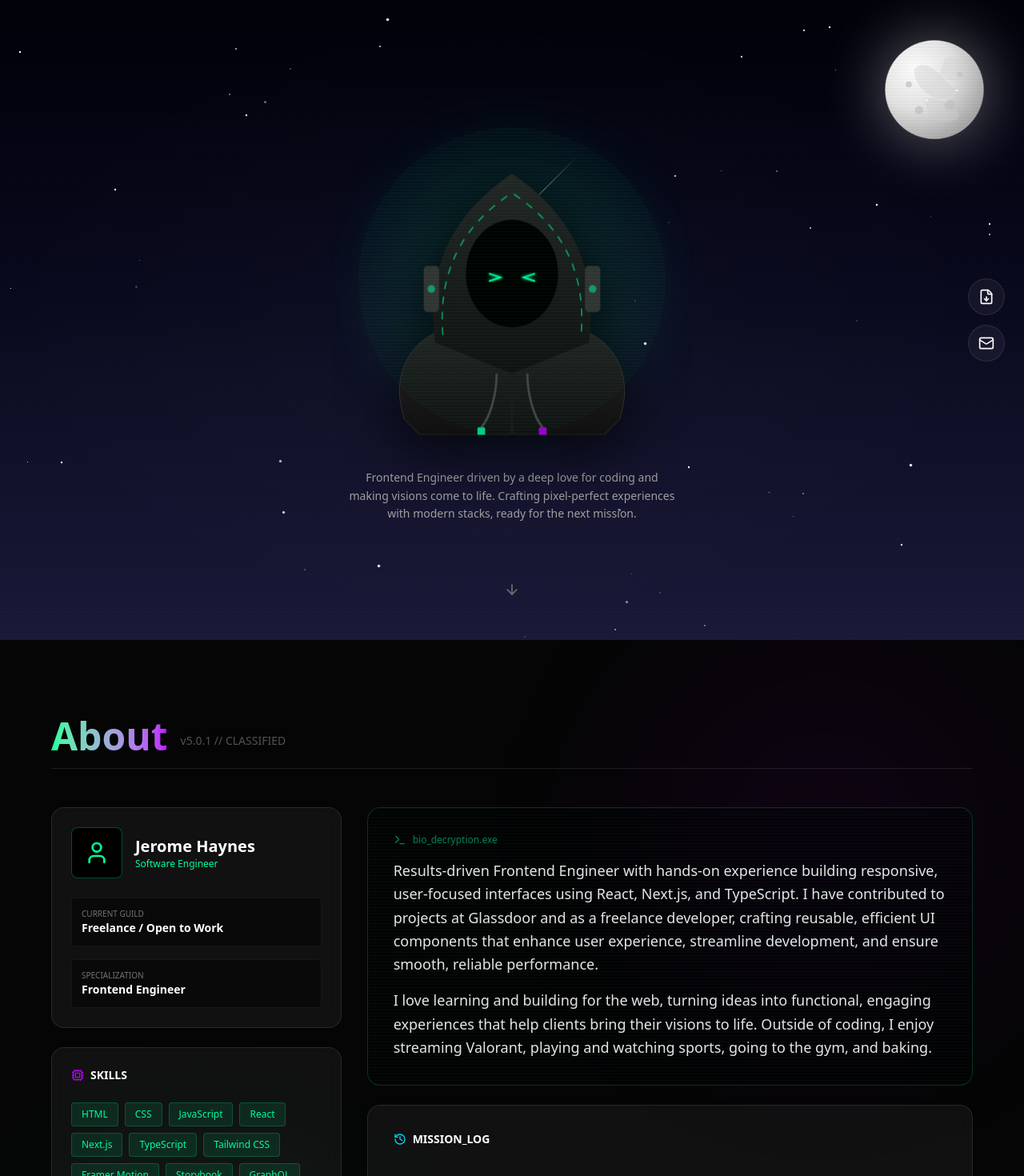
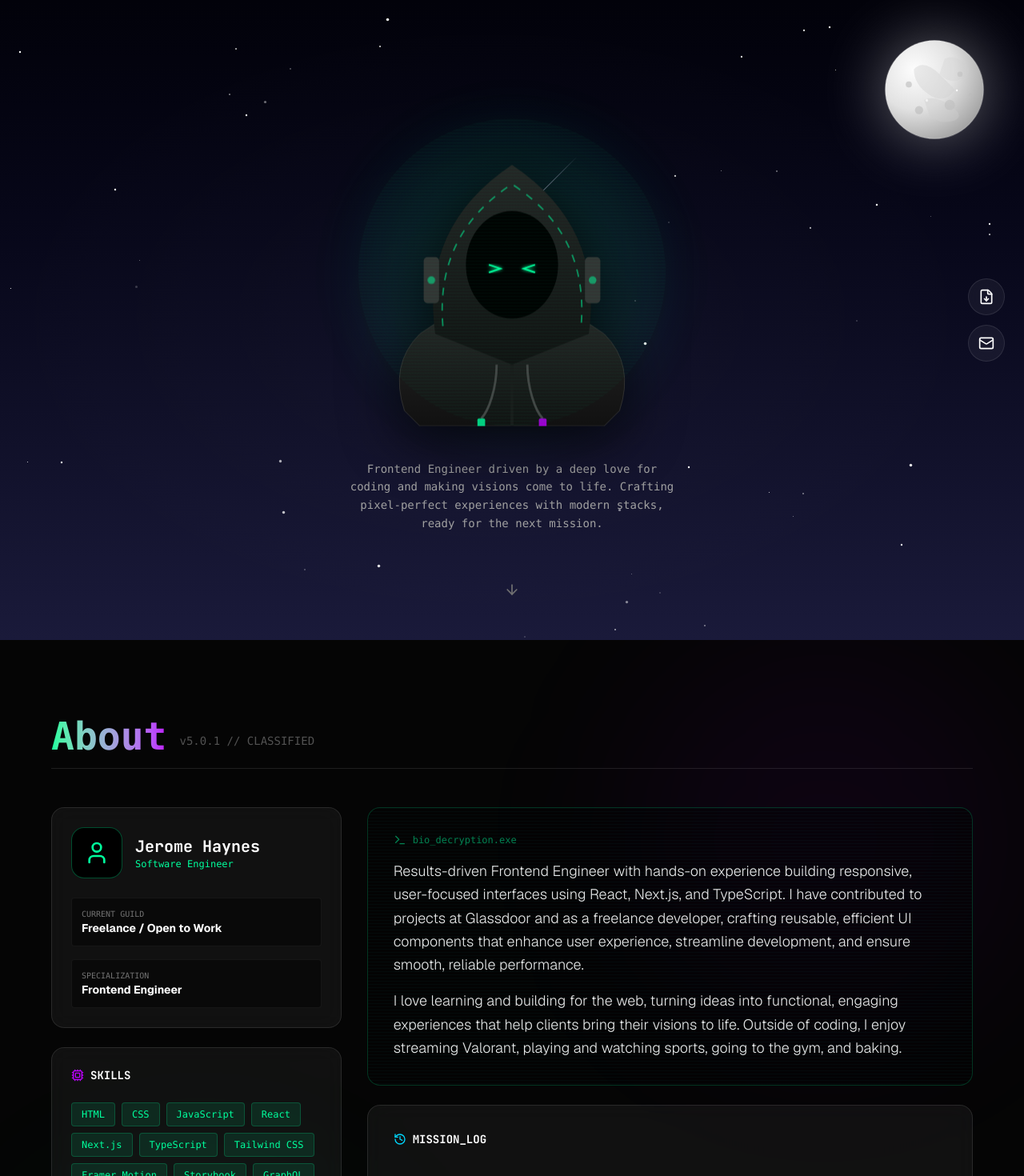
Before and after one commit to dev-rome/v5, a Next.js app: page / in a window 1280 px wide. Shown: the top 1470 px of the page at 80% size. Built offline with nearby package versions, Linux system fonts and the light colour scheme.

Commit message:
chore: update app files

```diff
--- /dev/null
+++ b/app/Layout.module.css
@@ -0,0 +1,14 @@
+.pageMain {
+    display: flex;
+    min-height: 100vh;
+    width: 100%;
+    position: relative;
+    align-items: center;
+    justify-content: center;
+    flex-direction: column;
+}
+
+.body {
+    -webkit-font-smoothing: antialiased;
+    -moz-osx-font-smoothing: grayscale;
+}
--- a/app/globals.css
+++ b/app/globals.css
@@ -1,9 +1,40 @@
 @import "tailwindcss";
 
+/* =========================
+   Design Tokens
+   ========================= */
+:root {
+  /* Fonts */
+  --font-body: var(--font-geist-sans);
+  --font-heading: var(--font-jetbrains-mono);
+
+  /* Colors */
+  --background: #050505;
+  --foreground: #e0e0e0;
+  --primary: #00ff9d;
+  --secondary: #bd00ff;
+  --accent: #00d8ff;
+  --white: #fff;
+  --black: #000;
+
+  /* Glass */
+  --glass-bg: rgba(255, 255, 255, 0.05);
+  --glass-bg-hover: rgba(255, 255, 255, 0.1);
+  --glass-border: rgba(255, 255, 255, 0.1);
+  --glass-border-strong: rgba(255, 255, 255, 0.2);
+  --glass-blur: 12px;
+
+  /* Radius */
+  --radius-sm: 0.25rem;
+  --radius-md: 0.5rem;
+  --radius-lg: 1rem;
+  --radius-xl: 1.5rem;
+}
+
+/* =========================
+   Tailwind Theme Mapping
+   ========================= */
 @theme {
-  --font-sans: var(--font-Geist-sans);
-  --font-mono: var(--font-jetbrains-mono);
-
   --color-background: var(--background);
   --color-foreground: var(--foreground);
   --color-primary: var(--primary);
@@ -11,25 +42,38 @@
   --color-accent: var(--accent);
 }
 
-:root {
-  --background: #050505;
-  --foreground: #e0e0e0;
-  --primary: #00ff9d;
-  --secondary: #bd00ff;
-  --accent: #00d8ff;
-  --grid-color: rgba(255, 255, 255, 0.05);
+/* =========================
+   Base Styles
+   ========================= */
+@layer base {
+
+  *,
+  *::before,
+  *::after {
+    box-sizing: border-box;
+    margin: 0;
+    padding: 0;
   }
 
   body {
     background-color: var(--background);
     color: var(--foreground);
-  font-family: var(--font-sans);
-  background-image:
-    linear-gradient(var(--grid-color) 1px, transparent 1px),
-    linear-gradient(90deg, var(--grid-color) 1px, transparent 1px);
-  background-size: 40px 40px;
-  background-position: center top;
-  overflow-x: hidden;
+    font-family: var(--font-body), system-ui, sans-serif;
+  }
+
+  h1,
+  h2,
+  h3,
+  h4,
+  h5,
+  h6 {
+    font-family: var(--font-heading);
+  }
+
+  button {
+    background: none;
+    border: none;
+    cursor: pointer;
   }
 
   /* Scrollbar */
@@ -49,20 +93,35 @@ body {
   ::-webkit-scrollbar-thumb:hover {
     background: var(--primary);
   }
+}
 
-/* Utility for 'scanline' effect or subtle gaming tech vibe */
-.scanline {
-  position: fixed;
-  top: 0;
-  left: 0;
-  width: 100%;
-  height: 100%;
-  background: linear-gradient(to bottom,
-      rgba(255, 255, 255, 0),
-      rgba(255, 255, 255, 0) 50%,
-      rgba(0, 0, 0, 0.02) 50%,
-      rgba(0, 0, 0, 0.02));
-  background-size: 100% 4px;
-  pointer-events: none;
-  z-index: 50;
+/* =========================
+   Utilities
+   ========================= */
+@layer utilities {
+  .preserve-3d {
+    transform-style: preserve-3d;
   }
+
+  .backface-hidden {
+    backface-visibility: hidden;
+    -webkit-backface-visibility: hidden;
+  }
+
+  .backface-visible {
+    backface-visibility: visible;
+  }
+
+  .rotate-y-180 {
+    transform: rotateY(180deg);
+  }
+
+  .scrollbar-none {
+    -ms-overflow-style: none;
+    scrollbar-width: none;
+  }
+
+  .scrollbar-none::-webkit-scrollbar {
+    display: none;
+  }
+}
--- a/app/layout.tsx
+++ b/app/layout.tsx
@@ -1,5 +1,6 @@
 import type { Metadata } from "next";
 import { Geist, JetBrains_Mono } from "next/font/google";
+import styles from "./Layout.module.css";
 import "./globals.css";
 
 const geistSans = Geist({
@@ -23,11 +24,9 @@ export default function RootLayout({
   children: React.ReactNode;
 }>) {
   return (
-    <html lang="en">
-      <body
-        className={`${geistSans.variable} ${jetbrainsMono.variable} antialiased selection:bg-primary/30 selection:text-primary`}
-      >
-        <div className="scanline" />
+    <html lang="en" className={`${geistSans.variable} ${jetbrainsMono.variable}`}>
+      <body className={styles.body}>
+        <div className={styles.scanline} />
         {children}
       </body>
     </html>
--- a/app/page.tsx
+++ b/app/page.tsx
@@ -4,10 +4,11 @@ import { Methodology } from "@/sections/Methodology";
 // import { Projects } from "@/components/sections/Projects";
 // import { Contact } from "@/components/sections/Contact";
 import { FloatingControls } from "@/components/FloatingControls";
+import styles from "./Layout.module.css";
 
 export default function Home() {
   return (
-    <main className="flex flex-col items-center justify-center min-h-screen w-full relative">
+    <main className={styles.pageMain}>
       <FloatingControls />
       <Hero />
       <About />
```
Lines whose indentation alone changed are shown as unchanged.
